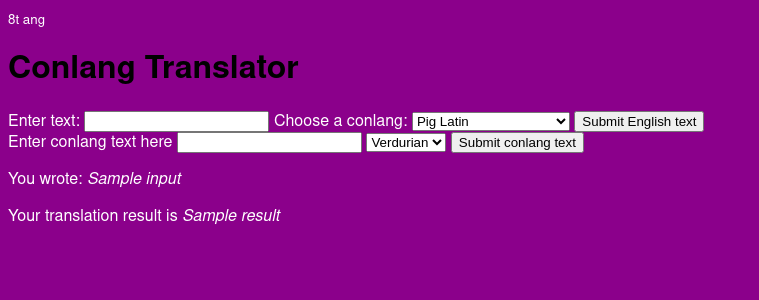
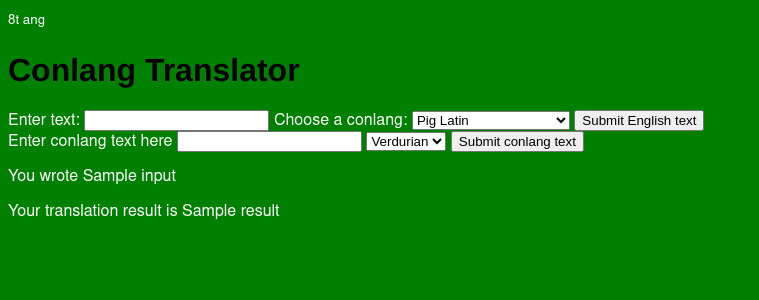
Before and after one commit to thisismeletmein8/conlang_translator, a Flask app: template templates/index.html in a window 1280 px wide. Shown: the top 300 px of the page, without its empty margins (0-759 px from the left). Run offline with Flask 3, Linux system fonts and the light colour scheme; the template is opened without the code that fills it: most values are stand-ins (such as "Sample title", 1, 10 or a date in 2020).

Commit message:
Did some styling!

```diff
--- a/static/style.css
+++ b/static/style.css
@@ -1,11 +1,16 @@
 body {
-    background: darkmagenta;
+    background: green;
     color: white;
     font-family: "Nimbus Sans", "Helvetica Neue", Helvetica, Arial, sans-serif;
 }
 h1 {
     color: black;
+    font-weight: bold;
+    font-family: "Helvetica", sans-serif;
 }
 #small {
     font-size: smaller;
 }
+p.italics {
+    font-style: oblique 11;
+}
--- a/templates/index.html
+++ b/templates/index.html
@@ -28,12 +28,14 @@
         <button type="submit">Submit conlang text</button>
     </form>
     <!-- Above it's getting the code and below it's displaying the result. -->
-        {% if input %}
-        <p>You wrote: <em>{{ input }}</em></p> <!-- It does say you wrote and then in pig latin it's -->
+    <div class="italics">
+    {% if input %}
+        <p>You wrote {{ input }}</p> <!-- It does say you wrote and then in pig latin it's -->
     {% endif %}
 
     {% if result %}
-        <p>Your translation result is <em>{{ result }}</em></p>
+        <p>Your translation result is {{ result }}</p>
     {% endif %}
+    </div>
     </body>
 </html>
```
Also changed, not shown: README.md.
